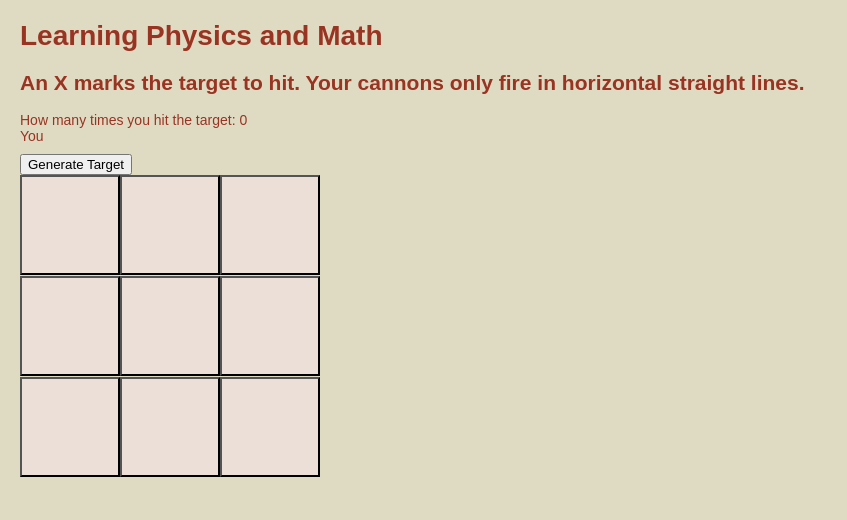
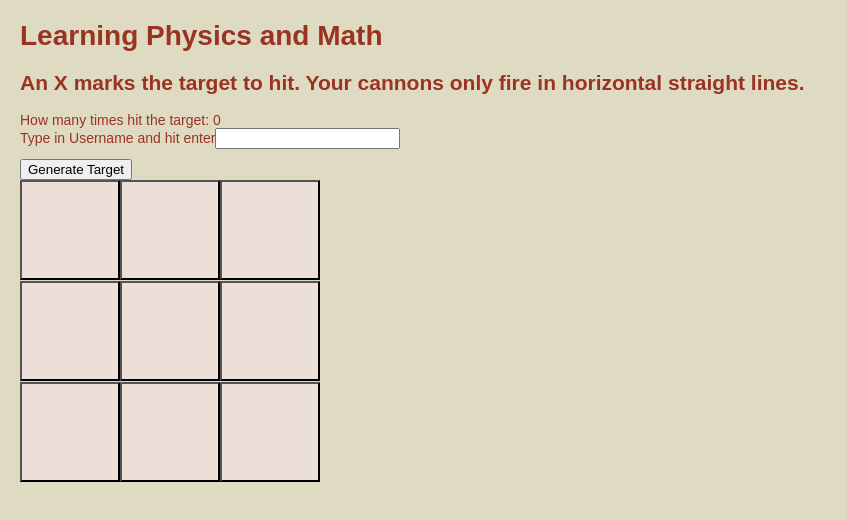
Before and after one commit to SkiSherpa/KineGame, a React app: page / in a window 1280 px wide. Shown: the top 520 px of the page, without its empty margins (0-847 px from the left). Built offline with nearby package versions, Linux system fonts and the light colour scheme; the HTML template or start-up script is replaced by a standard one.

Commit message:
username installed, basic, still some kinks

```diff
--- a/client/src/components/GenBoard.jsx
+++ b/client/src/components/GenBoard.jsx
@@ -7,7 +7,8 @@ class GenBoard extends React.Component {
     this.state = {
       squares: Array(9).fill(null),
       target: 10,
-      status: ''
+      status: '',
+      player: '',
     }
     this.handleClick = this.handleClick.bind(this);
     this.renderSquare = this.renderSquare.bind(this);
@@ -31,6 +32,9 @@ class GenBoard extends React.Component {
       this.setState({squares: newSquares});
     });
   }
+
+
+
 
   verifyHit() {
     console.log('verify hit');
@@ -73,7 +77,7 @@ class GenBoard extends React.Component {
   render () {
     return (
       <div>
-        <div className="status">You {this.state.status}</div>
+        <div className="status">{this.props.player} {this.state.status}</div>
         <button onClick={() => this.genTarget()}>Generate Target</button>
         <div className="board-row">
           {this.renderSquare(0)}
--- a/client/src/index.jsx
+++ b/client/src/index.jsx
@@ -2,16 +2,17 @@ import './styles.css';
 import React from 'react';
 import { createRoot } from 'react-dom/client';
 import GenBoard from './components/GenBoard.jsx';
-
-
 
 class App extends React.Component {
   constructor (props) {
     super(props);
     this.state = {
       didWin: 0,
+      player: ''
     }
     this.updateDidWin = this.updateDidWin.bind(this);
+    this.usernameSubmit = this.usernameSubmit.bind(this);
+    this.handleChange = this.handleChange.bind(this);
   }
   updateDidWin(ip) {
     console.log('update hit');
@@ -22,16 +23,36 @@ class App extends React.Component {
     }
   }
 
+  usernameSubmit(e) {
+    e.preventDefault();
+    // ^^ needed or it tries to submit the data to next webpage
+  }
+  handleChange(e) {
+    this.setState({player: e.target.value});
+    e.preventDefault();
+  }
+
   render () {
     return (
       <div className="game">
         <h1>Learning Physics and Math</h1>
         <h2>An X marks the target to hit. Your cannons only fire in horizontal straight lines.</h2>
-        <div>How many times you hit the target: {this.state.didWin}</div>
+        <div>How many times {this.state.player} hit the target: {this.state.didWin}</div>
+        <form onSubmit={this.usernameSubmit}>
+          <label>Type in Username and hit enter
+            <input
+              type='text'
+              value={this.state.value}
+              onChange={this.handleChange}
+              />
+          </label>
+        </form>
         <div className="game-board">
-          <GenBoard updateDidWin={this.updateDidWin}/>
+          <GenBoard
+            updateDidWin={this.updateDidWin}
+            player={this.state.player}
+          />
         </div>
-
       </div>
     )
   }
```
Also changed, not shown: 1 other file (tests, documents, lock files or other folders).
